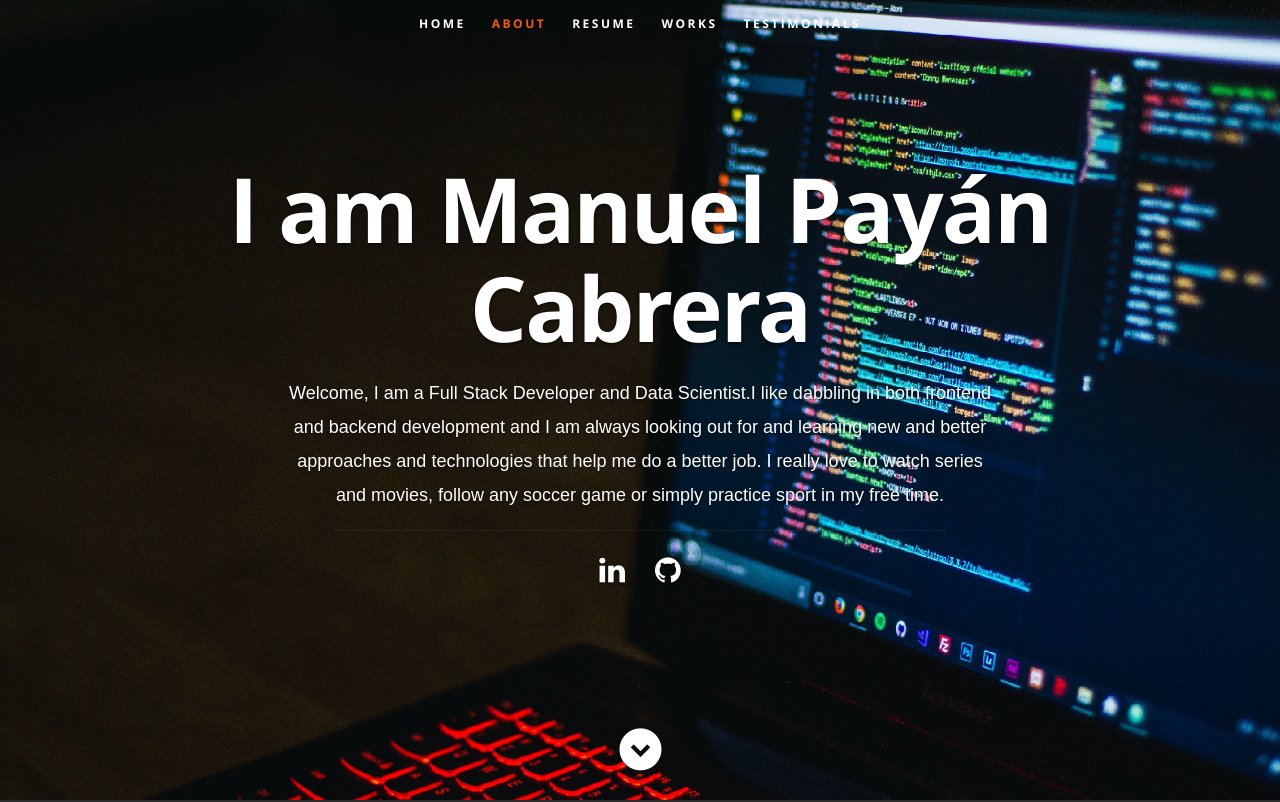
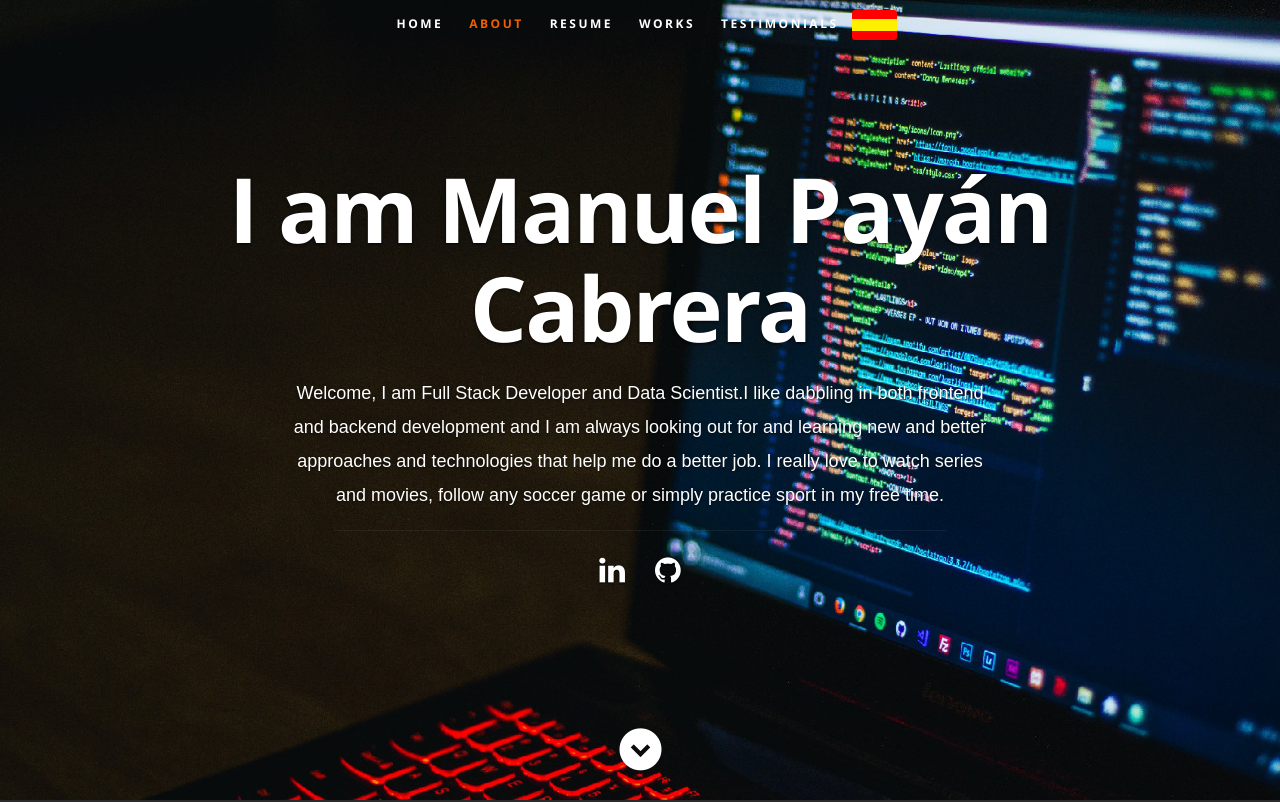
Before and after one commit to mpayancabrera/poker, a React app: page / in a window 1280 px wide. Shown: the top 802 px of the page. Built offline with nearby package versions, Linux system fonts and the light colour scheme.

Commit message:
changes for flags and menu

```diff
--- a/public/css/layout.css
+++ b/public/css/layout.css
@@ -30,6 +30,55 @@ body {
 /* b. Header Styles
 /* ------------------------------------------------------------------ */
 
+.spain-flag {
+  margin: 10px auto;
+  width: 45px;
+  height: 30px;
+  position: relative;
+  text-align: center;
+  background-color: #ff0000;
+}
+
+.spain-flag-horizontal::before {
+  content: "";
+  position: absolute;
+  z-index: 1;
+  top: 30%;
+  left: 0;
+  right: 0;
+  border-top: 12px solid #fff000;
+}
+
+.vertical::after {
+  content: "";
+  position: absolute;
+  z-index: 1;
+  top: 0;
+  bottom: 0;
+  left: 50%;
+  border-left: 8px solid #ff0000;
+  transform: translate(-50%);
+}
+
+.horizontal::before {
+  content: "";
+  position: absolute;
+  z-index: 1;
+  top: 35%;
+  left: 0;
+  right: 0;
+  border-top: 8px solid #ff0000;
+}
+
+button.england-flag {
+  margin: 10px auto;
+  width: 45px;
+  height: 30px;
+  position: relative;
+  text-align: center;
+  background-color: #fff;
+}
+
 header {
   position: relative;
   height: 800px;
@@ -55,7 +104,7 @@ header .banner {
   margin: 0 auto;
   width: 85%;
   padding-bottom: 30px;
-  stext-align: center;
+  text-align: center;
 }
 
 header .banner-text {
--- a/src/App.tsx
+++ b/src/App.tsx
@@ -1,4 +1,4 @@
-import React, { Component } from "react";
+import React, { useEffect, useState } from "react";
 import { Header } from "./components/Header";
 import { About } from "./components/About";
 import { Resume } from "./components/Resume";
@@ -6,13 +6,30 @@ import { Portfolio } from "./components/Portfolio";
 import { Testimonials } from "./components/Testimonials";
 import { Footer } from "./components/Footer";
 import { MyContext } from "./config/context";
-import resumeData from "./config/resumeData";
+import resumeDataES from "./config/resumeDataES";
+import resumeDataEN from "./config/resumeDataEN";
 
 export const App = () => {
+  const [language, setLanguage] = useState<string>("");
+
+  useEffect(() => {
+    setLanguage(window.navigator.language);
+  }, []);
+
+  const onChangeLanguage = () => {
+    console.log("button");
+    setLanguage(language === "es-ES" ? "en-EN" : "es-ES");
+  };
+
   return (
-    <MyContext.Provider value={{ data: resumeData }}>
+    <MyContext.Provider
+      value={{
+        data: language === "es-ES" ? resumeDataES : resumeDataEN,
+        language: language
+      }}
+    >
       <div className="App">
-        <Header />
+        <Header onSelectLanguage={onChangeLanguage} />
         <About />
         <Resume />
         <Portfolio />
--- a/src/components/Header.tsx
+++ b/src/components/Header.tsx
@@ -1,8 +1,17 @@
 import React, { useContext } from "react";
 import { MyContext } from "../config/context";
 
-export const Header = () => {
-  const { data } = useContext(MyContext);
+interface IHeaderProps {
+  onSelectLanguage: Function;
+}
+
+export const Header = (props: IHeaderProps) => {
+  const { data, language } = useContext(MyContext);
+
+  const onChangeLanguage = () => {
+    props.onSelectLanguage();
+  };
+
   return (
     <React.Fragment>
       <header id="home">
@@ -14,30 +23,30 @@ export const Header = () => {
             Hide navigation
           </a>
           <ul id="nav" className="nav">
-            <li className="current">
-              <a className="smoothscroll" href="#home">
-                Home
-              </a>
-            </li>
+            {data.menu &&
+              data.menu.map((item: any, key: number) => {
+                return (
+                  <li
+                    className={
+                      item.text === "Home" || item.text === "Inicio" ? "current" : ""
+                    }
+                    key={key}
+                  >
+                    <a className="smoothscroll" href={"#" + item.ref}>
+                      {item.text}
+                    </a>
+                  </li>
+                );
+              })}
             <li>
-              <a className="smoothscroll" href="#about">
-                About
-              </a>
-            </li>
-            <li>
-              <a className="smoothscroll" href="#resume">
-                Resume
-              </a>
-            </li>
-            <li>
-              <a className="smoothscroll" href="#portfolio">
-                Works
-              </a>
-            </li>
-            <li>
-              <a className="smoothscroll" href="#testimonials">
-                Testimonials
-              </a>
+              <button
+                className={
+                  language === "es-ES"
+                    ? "england-flag vertical horizontal"
+                    : "spain-flag spain-flag-horizontal"
+                }
+                onClick={onChangeLanguage}
+              />
             </li>
           </ul>
         </nav>
@@ -46,7 +55,7 @@ export const Header = () => {
           <div className="banner-text">
             <h1 className="responsive-headline">I am {data.name}</h1>
             <h3 style={{ color: "#fff", fontFamily: "sans-serif " }}>
-              Welcome, I am a {data.role}.{data.roleDescription}
+              {data.role}.{data.roleDescription}
             </h3>
             <hr />
             <ul className="social">
--- a/src/config/resumeData.ts
+++ b/src/config/resumeDataEN.ts
@@ -1,6 +1,28 @@
 export const resumeData = {
+  menu: [
+    {
+      text: "Home",
+      ref: "home"
+    },
+    {
+      text: "About",
+      ref: "about"
+    },
+    {
+      text: "Resume",
+      ref: "resume"
+    },
+    {
+      text: "Works",
+      ref: "works"
+    },
+    {
+      text: "Testimonials",
+      ref: "testimonials"
+    }
+  ],
   name: "Manuel Payán Cabrera",
-  role: "Full Stack Developer and Data Scientist",
+  role: "Welcome, I am Full Stack Developer and Data Scientist",
   roleDescription:
     "I like dabbling in both frontend and backend development and I am always looking out for and learning new and better approaches and technologies that help me do a better job. I really love to watch series and movies, follow any soccer game or simply practice sport in my free time.",
   socialLinks: [
--- /dev/null
+++ b/src/config/resumeDataES.ts
@@ -0,0 +1,168 @@
+export const resumeData = {
+  menu: [
+    {
+      text: "Inicio",
+      ref: "home"
+    },
+    {
+      text: "Sobre mi",
+      ref: "about"
+    },
+    {
+      text: "Resumen",
+      ref: "resume"
+    },
+    {
+      text: "Trabajos",
+      ref: "works"
+    },
+    {
+      text: "Testimonios",
+      ref: "testimonials"
+    }
+  ],
+  name: "Manuel Payán Cabrera",
+  role:
+    "Bienvenido, soy ingeniero de software Full Stack y Científico de Datos",
+  roleDescription:
+    "Me gusta dabbling in both frontend and backend development and I am always looking out for and learning new and better approaches and technologies that help me do a better job. I really love to watch series and movies, follow any soccer game or simply practice sport in my free time.",
+  socialLinks: [
+    {
+      name: "linkedin",
+      url: "https://www.linkedin.com/in/manuelpayancabrera",
+      className: "fa fa-linkedin"
+    },
+    {
+      name: "github",
+      url: "http://github.com/mpayancabrera",
+      className: "fa fa-github"
+    }
+  ],
+  aboutme: [
+    "First of all, thanks for visiting my page. I am currently working at PcComponentes as Full Stack developer since March 2019 (Granada office). We are currently working on improving the web so that the user experience is really good and on multiple internal tools that make the work of the people at PcComponentes easier.",
+    "Before, I have worked as researcher at the University of Granada. I was part of a group of researchers for a project between the university and  Alhambra of Granada in which the aim was to improve the flow of visitors and avoid the multiple problems it presented.",
+    "Before starting to work in Granada, I spent a year and a half at SICE (Madrid) an international company dedicated to the development of intelligent transport systems. This has been a short tour of my professional experience, without forgetting that I started as SAP developer at Accenture (Malaga) during a year.",
+    "I am a self taught Full Stack Web Developer and from two years ago, also into Machine Learning. I believe that one of the keys to success in life is to work very hard. One must pursue his dreams and continue working towards them. Therefore, I strive every day to learn new technologie, in how to improve my code or watching talks about experts."
+  ],
+  address: "Granada (Spain)",
+  email: "mpayancabrera@gmail.com",
+  education: [
+    {
+      UniversityName: "Universidad de Granada",
+      specialization: "Master in Data Science and Computer Engineering",
+      MonthOfPassing: "Aug",
+      YearOfPassing: "2018",
+      Achievements: "Data Science specialization"
+    },
+    {
+      UniversityName: "Universidad de Granada",
+      specialization: "Computer engineering degree",
+      MonthOfPassing: "Sep",
+      YearOfPassing: "2015",
+      Achievements: "Information Systems specialization"
+    }
+  ],
+  work: [
+    {
+      CompanyName: "PcComponentes",
+      specialization: "Senior Full Stack developer",
+      MonthOfLeaving: "Mar",
+      YearOfLeaving: "2019",
+      Achievements: [
+        "React",
+        "Symfony",
+        "Python",
+        "Docker",
+        "Kubernetes",
+        "CI/CD"
+      ]
+    },
+    {
+      CompanyName: "University of Granada",
+      specialization: "Data Scientist and Full Stack developer",
+      MonthOfLeaving: "Jul",
+      YearOfLeaving: "2017",
+      Achievements: ["Angular", "Jquery", "Java", "Python", "R"]
+    },
+    {
+      CompanyName: "SICE",
+      specialization: "Junior developer",
+      MonthOfLeaving: "Jun",
+      YearOfLeaving: "2016",
+      Achievements: ["React", "C#", "Php"]
+    }
+  ],
+  skillsSections: [
+    {
+      skillsDescription: "Frontend",
+      skills: [
+        {
+          skillname: "HTML5"
+        },
+        {
+          skillname: "CSS"
+        },
+        {
+          skillname: "React"
+        }
+      ]
+    },
+    {
+      skillsDescription: "Backend",
+      skills: [
+        {
+          skillname: "Python"
+        },
+        {
+          skillname: "Php"
+        }
+      ]
+    },
+    {
+      skillsDescription: "Devops",
+      skills: [
+        {
+          skillname: "Docker"
+        },
+        {
+          skillname: "Kubernetes"
+        }
+      ]
+    }
+  ],
+  portfolio: [
+    {
+      name: "Holidays and Control time module (Laravel, Javascript).",
+      description: "Bilky Documents portal",
+      purpose:
+        "This module inside of Bilky software allows control and manage your employees vacations and absences easily and the daily signing automatically and safe.",
+      imgurl: "../images/portfolio/bilky2.jpg"
+    },
+    {
+      name:
+        "Neural networks applied to the ticket sales of Alhambra monument (Matlab, Tensorflow).",
+      description: "Research paper",
+      purpose:
+        "The aim of this work was to find a forecasting technique with the best adjusts to the demand of visitors to the Alhambra, which is greater every year. Since it's a monument with an annual capacity limit, the flow of visitors forecasting is a crucial issue to organize the capacity in subsequent years.",
+      imgurl: "../images/portfolio/alhambra.jpg"
+    },
+    {
+      name: "Inmobiliaria 3.0 (Django Framework).",
+      description: "Real state website",
+      purpose: "A project to update the current website of the company.",
+      imgurl: "../images/portfolio/inmo30.jpg"
+    }
+  ],
+  testimonials: [
+    {
+      description: "This is a sample testimonial",
+      name: "Some technical guy"
+    },
+    {
+      description: "This is a sample testimonial",
+      name: "Some technical guy"
+    }
+  ]
+};
+
+export default resumeData;
```
